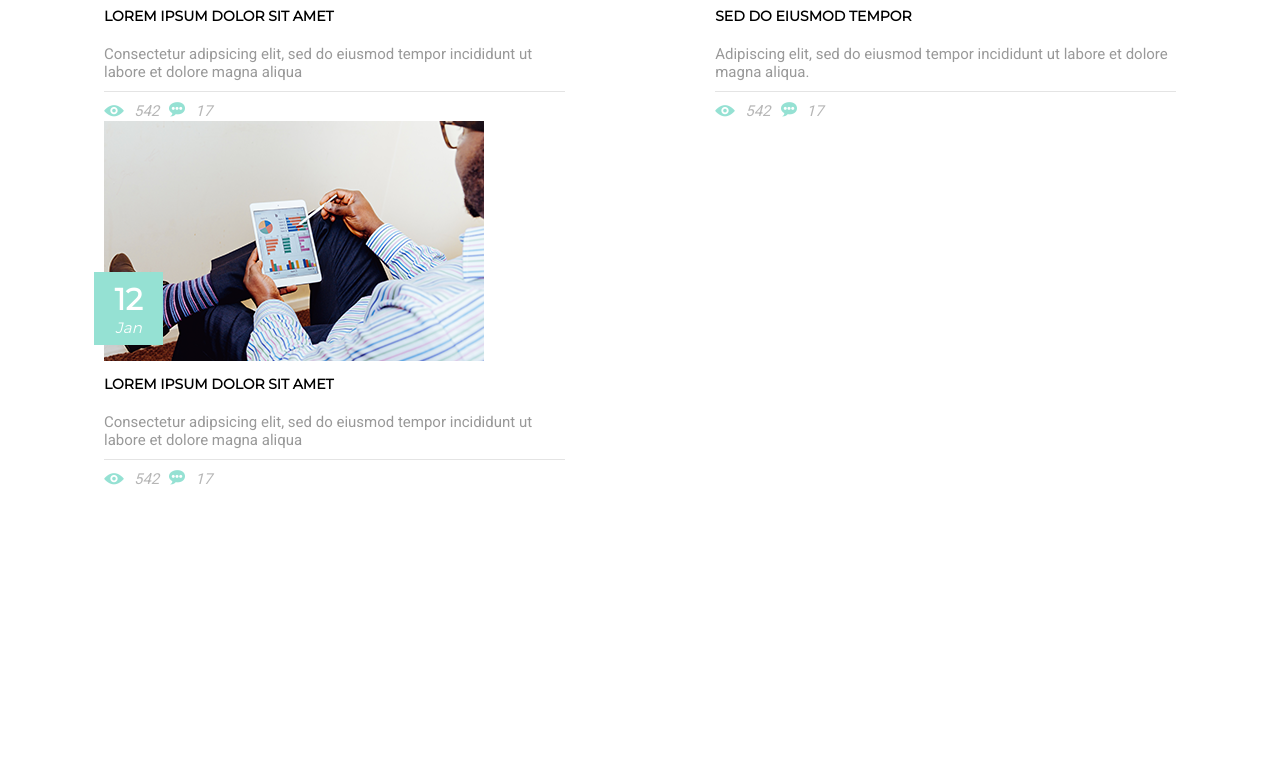
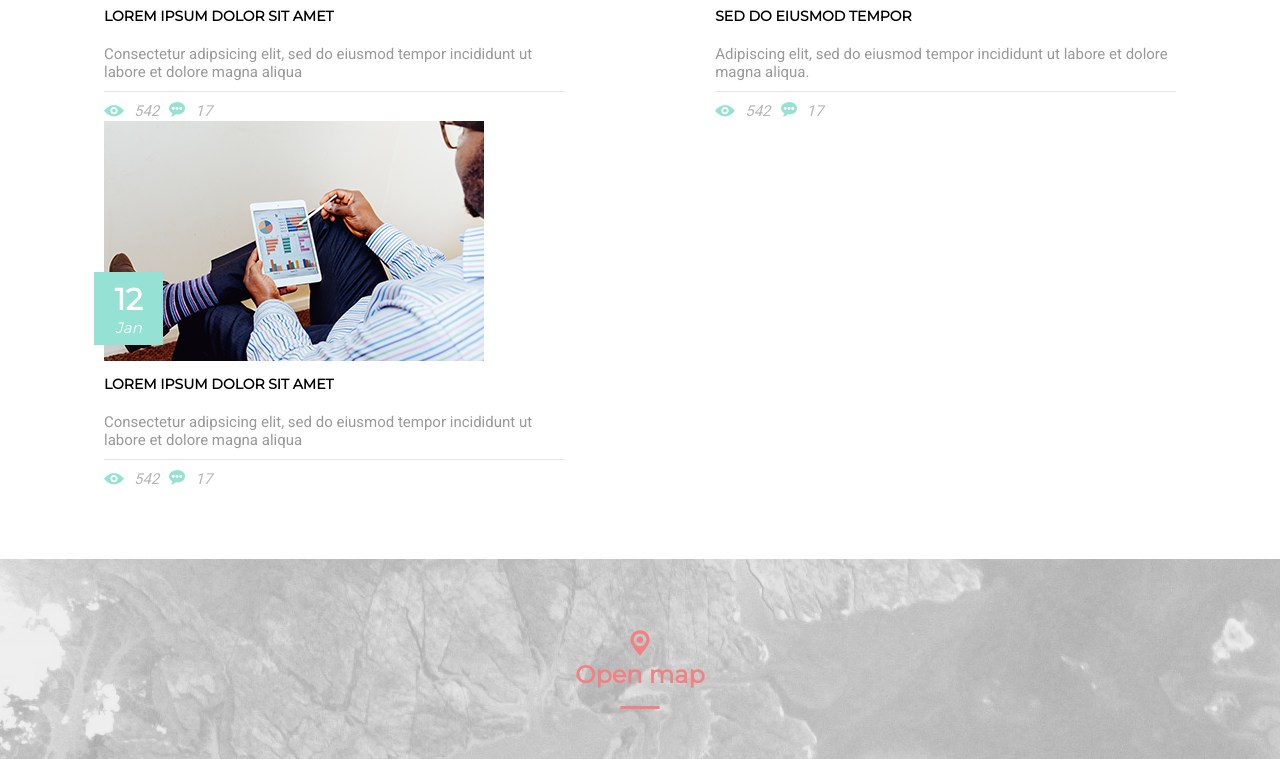
Before and after one commit to danh9299/MOGO_DESIGN, a plain HTML site: page htdocs/index.html in a window 1280 px wide. Shown: the part 7931-8690 px from the top of the page. Before the commit the page ends 8490 px from the top, so only its background shows below. Drawn offline with nearby package versions, Linux system fonts and the light colour scheme.

Commit message:
Map 100%

```diff
--- a/htdocs/index.html
+++ b/htdocs/index.html
@@ -1,25 +1,25 @@
 <!DOCTYPE html>
 <html lang="en">
   <head>
-    <meta charset="UTF-8" >
-    <meta name="viewport" content="width=device-width, initial-scale=1" >
+    <meta charset="UTF-8" />
+    <meta name="viewport" content="width=device-width, initial-scale=1" />
     <title>Mogo Layout</title>
     <!--Montserrat-->
     <link
       href="https://fonts.googleapis.com/css?family=Montserrat"
       rel="stylesheet"
-    >
+    />
     <!--Kaushan-->
     <link
       href="https://fonts.googleapis.com/css?family=Kaushan Script"
       rel="stylesheet"
-    >
+    />
 
     <!--Roboto-->
     <link
       href="https://fonts.googleapis.com/css?family=Roboto"
       rel="stylesheet"
-    >
+    />
 
     <!-- Slick CSS -->
     <link
@@ -28,17 +28,17 @@
       integrity="sha512-wR4oNhLBHf7smjy0K4oqzdWumd+r5/+6QO/vDda76MW5iug4PT7v86FoEkySIJft3XA0Ae6axhIvHrqwm793Nw=="
       crossorigin="anonymous"
       referrerpolicy="no-referrer"
-    >
+    />
     <link
       rel="stylesheet"
       href="https://cdnjs.cloudflare.com/ajax/libs/slick-carousel/1.9.0/slick-theme.css"
       integrity="sha512-6lLUdeQ5uheMFbWm3CP271l14RsX1xtx+J5x2yeIDkkiBpeVTNhTqijME7GgRKKi6hCqovwCoBTlRBEC20M8Mg=="
       crossorigin="anonymous"
       referrerpolicy="no-referrer"
-    >
+    />
 
     <!--Link Style CSS Common-->
-    <link rel="stylesheet" href="shared/css/style.css" >
+    <link rel="stylesheet" href="shared/css/style.css" />
   </head>
   <body>
     <header class="Header">
@@ -65,12 +65,12 @@
                   class="Header-container-top-nav-img__ico"
                   src="shared/img/header_ico_cart_pc_on.png"
                   alt="header_ico_cart01_pc_on"
-                >
+                />
                 <img
                   class="Header-container-top-nav-img__ico"
                   src="shared/img/header_ico_search_pc_on.png"
                   alt="header_ico_search01_pc_on"
-                >
+                />
               </div>
             </div>
           </div>
@@ -168,13 +168,13 @@
               <img
                 src="shared/img/about_img_layer01_pc_on.png"
                 alt="about_img_layer01_pc_on.png"
-              >
+              />
               <div class="About-container-showcase-img-overlay">
                 <img
                   class="About-container-showcase-img-overlay__ico"
                   src="shared/img/about_ico_user01_pc_on.png"
                   alt="about_ico_user01_pc_on.png"
-                >
+                />
                 <p class="About-container-showcase-img-overlay__txt">
                   Super Team
                 </p>
@@ -184,13 +184,13 @@
               <img
                 src="shared/img/about_img_layer02_pc_on.png"
                 alt="about_img_layer02_pc_on.png"
-              >
+              />
               <div class="About-container-showcase-img-overlay">
                 <img
                   class="About-container-showcase-img-overlay__ico"
                   src="shared/img/about_ico_user01_pc_on.png"
                   alt="about_ico_user01_pc_on.png"
-                >
+                />
                 <p class="About-container-showcase-img-overlay__txt">
                   Super Team
                 </p>
@@ -200,13 +200,13 @@
               <img
                 src="shared/img/about_img_layer03_pc_on.png"
                 alt="about_img_layer03_pc_on.png"
-              >
+              />
               <div class="About-container-showcase-img-overlay">
                 <img
                   class="About-container-showcase-img-overlay__ico"
                   src="shared/img/about_ico_user01_pc_on.png"
                   alt="about_ico_user01_pc_on.png"
-                >
+                />
                 <p class="About-container-showcase-img-overlay__txt">
                   Super Team
                 </p>
@@ -257,7 +257,7 @@
                 <img
                   src="shared/img/service_ico_clock01_pc_on.png"
                   alt="service_ico_clock01_pc_on.png"
-                >
+                />
               </div>
               <div class="Service-container-work-info-content">
                 <h3 class="Service-container-work-info-content__ttl">
@@ -274,7 +274,7 @@
                 <img
                   src="shared/img/service_ico_webdesign01_pc_on.png"
                   alt="service_ico_webdesign01_pc_on.png"
-                >
+                />
               </div>
               <div class="Service-container-work-info-content">
                 <h3 class="Service-container-work-info-content__ttl">
@@ -291,7 +291,7 @@
                 <img
                   src="shared/img/service_ico_creativity01_pc_on.png"
                   alt="service_ico_creativity01_pc_on.png"
-                >
+                />
               </div>
               <div class="Service-container-work-info-content">
                 <h3 class="Service-container-work-info-content__ttl">
@@ -308,7 +308,7 @@
                 <img
                   src="shared/img/service_ico_book01_pc_on.png"
                   alt="service_ico_book01_pc_on.png"
-                >
+                />
               </div>
               <div class="Service-container-work-info-content">
                 <h3 class="Service-container-work-info-content__ttl">seo</h3>
@@ -323,7 +323,7 @@
                 <img
                   src="shared/img/service_ico_house01_pc_on.png"
                   alt="service_ico_house01_pc_on.png"
-                >
+                />
               </div>
               <div class="Service-container-work-info-content">
                 <h3 class="Service-container-work-info-content__ttl">
@@ -340,7 +340,7 @@
                 <img
                   src="shared/img/service_ico_digital01_pc_on.png"
                   alt="service_ico_digital01_pc_on.png"
-                >
+                />
               </div>
               <div class="Service-container-work-info-content">
                 <h3 class="Service-container-work-info-content__ttl">
@@ -368,8 +368,7 @@
               class="Feature-container-img__tablet"
               src="shared/img/feature_img_device01_pc_on.png"
               alt="feature_img_tablet01_pc_on.png"
-            >
-
+            />
           </div>
         </div>
       </div>
@@ -393,7 +392,7 @@
               <img
                 src="shared/img/support_img_service01_pc_on.png"
                 alt="support_img_service01_pc_on.png"
-              >
+              />
             </div>
             <div class="Support-container-task-list">
               <div class="Support-container-task-list-item">
@@ -402,7 +401,7 @@
                     <img
                       src="shared/img/support_ico_photography01_pc_on.png"
                       alt="support_ico_photography01_pc_on.png"
-                    >
+                    />
                   </div>
                   <h2 class="Support-container-task-list-item-content__ttl">
                     Photography
@@ -411,7 +410,7 @@
                     class="Support-container-task-list-item-content__switch"
                     src="shared/img/support_ico_arrowdown01_pc_on.png"
                     alt="support_ico_arrowdown01_pc_on.png"
-                  >
+                  />
                 </div>
                 <p class="Support-container-task-list-item__txt">
                   Lorem ipsum dolor sit amet, consectetur adipiscing elit, sed
@@ -431,7 +430,7 @@
                     <img
                       src="shared/img/support_ico_creativity01_pc_on.png"
                       alt="support_ico_creativity01_pc_on.png"
-                    >
+                    />
                   </div>
                   <h2 class="Support-container-task-list-item-content__ttl">
                     creativity
@@ -440,7 +439,7 @@
                     class="Support-container-task-list-item-content__switch"
                     src="shared/img/support_ico_arrowdown01_pc_on.png"
                     alt="support_ico_arrowdown01_pc_on.png"
-                  >
+                  />
                 </div>
                 <p class="Support-container-task-list-item__txt">
                   Lorem ipsum dolor sit amet, consectetur adipiscing elit, sed
@@ -460,7 +459,7 @@
                     <img
                       src="shared/img/support_ico_webdesign01_pc_on.png"
                       alt="support_ico_webdesign01_pc_on.png"
-                    >
+                    />
                   </div>
                   <h2 class="Support-container-task-list-item-content__ttl">
                     web design
@@ -469,7 +468,7 @@
                     class="Support-container-task-list-item-content__switch"
                     src="shared/img/support_ico_arrowdown01_pc_on.png"
                     alt="support_ico_arrowdown01_pc_on.png"
-                  >
+                  />
                 </div>
                 <p class="Support-container-task-list-item__txt">
                   Lorem ipsum dolor sit amet, consectetur adipiscing elit, sed
@@ -499,7 +498,7 @@
                   <img
                     src="shared/img/quote_ico__chat01_pc_on.png"
                     alt="quote_ico__chat01_pc_on.png"
-                  >
+                  />
                 </div>
                 <div class="Quote-container-slider-item-msg">
                   <p class="Quote-container-slider-item-msg__txt">
@@ -517,7 +516,7 @@
                   <img
                     src="shared/img/quote_ico__chat01_pc_on.png"
                     alt="quote_ico__chat01_pc_on.png"
-                  >
+                  />
                 </div>
                 <div class="Quote-container-slider-item-msg">
                   <p class="Quote-container-slider-item-msg__txt">
@@ -553,7 +552,7 @@
               <img
                 src="shared/img/team_img_layer01_pc_on.png"
                 alt="team_img_layer01_pc_on.png"
-              >
+              />
               <p class="Team-container-showcase-img__txt">Mathew Dex</p>
               <p class="Team-container-showcase-img__role">Graphic Design</p>
               <div class="Team-container-showcase-img-overlay">
@@ -621,7 +620,7 @@
               <img
                 src="shared/img/team_img_layer02_pc_on.png"
                 alt="team_img_layer02_pc_on.png"
-              >
+              />
               <p class="Team-container-showcase-img__txt">
                 Christopher campell
               </p>
@@ -694,7 +693,7 @@
               <img
                 src="shared/img/team_img_layer03_pc_on.png"
                 alt="team_img_layer03_pc_on.png"
-              >
+              />
               <p class="Team-container-showcase-img__txt">michael fertig</p>
               <p class="Team-container-showcase-img__role">Developer</p>
 
@@ -768,7 +767,7 @@
     <section class="Brand">
       <div class="Responsive">
         <div class="Brand-container">
-          <img src="shared/img/brand_img_logo01_pc_on.png" alt="" >
+          <img src="shared/img/brand_img_logo01_pc_on.png" alt="" />
         </div>
       </div>
     </section>
@@ -793,12 +792,12 @@
                 <img
                   src="shared/img/work_img_grid01_pc_on.png"
                   alt="work_img_grid01_pc_on.png"
-                >
+                />
                 <div class="Work-container-showcase-col-img-hover">
                   <img
                     src="shared/img/work_ico_picture01_pc_on.png"
                     alt="work_ico_picture01_pc_on.png"
-                  >
+                  />
                   <span>Creatively Designed</span>
                   <p>Lorem ipsum dolor sit</p>
                 </div>
@@ -807,12 +806,12 @@
                 <img
                   src="shared/img/work_img_grid02_pc_on.png"
                   alt="work_img_grid02_pc_on.png"
-                >
+                />
                 <div class="Work-container-showcase-col-img-hover">
                   <img
                     src="shared/img/work_ico_picture01_pc_on.png"
                     alt="work_ico_picture01_pc_on.png"
-                  >
+                  />
                   <span>Creative Designed</span>
                   <p>Lorem ipsum dolor sit</p>
                 </div>
@@ -823,12 +822,12 @@
                 <img
                   src="shared/img/work_img_grid03_pc_on.png"
                   alt="work_img_grid03_pc_on.png"
-                >
+                />
                 <div class="Work-container-showcase-col-img-hover">
                   <img
                     src="shared/img/work_ico_picture01_pc_on.png"
                     alt="work_ico_picture01_pc_on.png"
-                  >
+                  />
                   <span>Creative Designed</span>
                   <p>Lorem ipsum dolor sit</p>
                 </div>
@@ -837,12 +836,12 @@
                 <img
                   src="shared/img/work_img_grid04_pc_on.png"
                   alt="work_img_grid04_pc_on.png"
-                >
+                />
                 <div class="Work-container-showcase-col-img-hover">
                   <img
                     src="shared/img/work_ico_picture01_pc_on.png"
                     alt="work_ico_picture01_pc_on.png"
-                  >
+                  />
                   <span>Creative Designed</span>
                   <p>Lorem ipsum dolor sit</p>
                 </div>
@@ -855,12 +854,12 @@
                 <img
                   src="shared/img/work_img_grid05_pc_on.png"
                   alt="work_img_grid05_pc_on.png"
-                >
+                />
                 <div class="Work-container-showcase-col-img-hover">
                   <img
                     src="shared/img/work_ico_picture01_pc_on.png"
                     alt="work_ico_picture01_pc_on.png"
-                  >
+                  />
                   <span>Creative Designed</span>
                   <p>Lorem ipsum dolor sit</p>
                 </div>
@@ -871,12 +870,12 @@
                 <img
                   src="shared/img/work_img_grid06_pc_on.png"
                   alt="work_img_grid06_pc_on.png"
-                >
+                />
                 <div class="Work-container-showcase-col-img-hover">
                   <img
                     src="shared/img/work_ico_picture01_pc_on.png"
                     alt="work_ico_picture01_pc_on.png"
-                  >
+                  />
                   <span>Creative Designed</span>
                   <p>Lorem ipsum dolor sit</p>
                 </div>
@@ -885,12 +884,12 @@
                 <img
                   src="shared/img/work_img_grid07_pc_on.png"
                   alt="work_img_grid07_pc_on.png"
-                >
+                />
                 <div class="Work-container-showcase-col-img-hover">
                   <img
                     src="shared/img/work_ico_picture01_pc_on.png"
                     alt="work_ico_picture01_pc_on.png"
-                  >
+                  />
                   <span>Creative Designed</span>
                   <p>Lorem ipsum dolor sit</p>
                 </div>
@@ -912,7 +911,7 @@
                   <img
                     src="shared/img/quote_img_avatar01_pc_on.png"
                     alt="quote_img_avatar01_pc_on.png"
-                  >
+                  />
                 </div>
                 <div class="Quote-container-slider-item-msg">
                   <p
@@ -934,7 +933,7 @@
                   <img
                     src="shared/img/quote_img_avatar01_pc_on.png"
                     alt="quote_img_avatar01_pc_on.png"
-                  >
+                  />
                 </div>
                 <div class="Quote-container-slider-item-msg">
                   <p
@@ -969,7 +968,7 @@
                 <img
                   src="shared/img/feedback_img_avatar01_pc_on.png"
                   alt="feedback_img_avatar01_pc_on.png"
-                >
+                />
               </div>
               <div class="Feedback-container-list-item-comment">
                 <h2 class="Feedback-container-list-item-comment__name">
@@ -990,7 +989,7 @@
                 <img
                   src="shared/img/feedback_img_avatar02_pc_on.png"
                   alt="feedback_img_avatar02_pc_on.png"
-                >
+                />
               </div>
               <div class="Feedback-container-list-item-comment">
                 <h2 class="Feedback-container-list-item-comment__name">
@@ -1011,7 +1010,7 @@
                 <img
                   src="shared/img/feedback_img_avatar03_pc_on.png"
                   alt="feedback_img_avatar03_pc_on.png"
-                >
+                />
               </div>
               <div class="Feedback-container-list-item-comment">
                 <h2 class="Feedback-container-list-item-comment__name">
@@ -1032,7 +1031,7 @@
                 <img
                   src="shared/img/feedback_img_avatar04_pc_on.png"
                   alt="feedback_img_avatar04_pc_on.png"
-                >
+                />
               </div>
               <div class="Feedback-container-list-item-comment">
                 <h2 class="Feedback-container-list-item-comment__name">
@@ -1067,10 +1066,14 @@
                 <img
                   src="shared/img/blog_img_thumbnail01_pc_on.png"
                   alt="blog_img_thumbnail01_pc_on.png"
-                >
+                />
                 <div class="Blog-container-list-article-thumbnail-date">
-                  <p class="Blog-container-list-article-thumbnail-date__day">15</p>
-                  <p class="Blog-container-list-article-thumbnail-date__month">Jun</p>
+                  <p class="Blog-container-list-article-thumbnail-date__day">
+                    15
+                  </p>
+                  <p class="Blog-container-list-article-thumbnail-date__month">
+                    Jun
+                  </p>
                 </div>
               </div>
 
@@ -1087,7 +1090,7 @@
                     <img
                       src="shared/img/blog_ico_view01_pc_on.png"
                       alt="blog_ico_view01_pc_on.png"
-                    >
+                    />
                   </div>
                   <p class="Blog-container-list-article-stat-view__num">542</p>
                 </div>
@@ -1096,7 +1099,7 @@
                     <img
                       src="shared/img/blog_ico_comment01_pc_on.png"
                       alt="blog_ico_comment01_pc_on.png"
-                    >
+                    />
                   </div>
                   <p class="Blog-container-list-article-stat-comment__num">
                     17
@@ -1110,17 +1113,22 @@
                 <img
                   src="shared/img/blog_img_thumbnail02_pc_on.png"
                   alt="blog_img_thumbnail02_pc_on.png"
-                >
+                />
                 <div class="Blog-container-list-article-thumbnail-date">
-                  <p class="Blog-container-list-article-thumbnail-date__day">14</p>
-                  <p class="Blog-container-list-article-thumbnail-date__month">Jan</p>
+                  <p class="Blog-container-list-article-thumbnail-date__day">
+                    14
+                  </p>
+                  <p class="Blog-container-list-article-thumbnail-date__month">
+                    Jan
+                  </p>
                 </div>
               </div>
               <h2 class="Blog-container-list-article__ttl">
                 sed do eiusmod tempor
               </h2>
               <p class="Blog-container-list-article__txt">
-                Adipiscing elit, sed do eiusmod tempor incididunt ut labore et dolore magna aliqua.
+                Adipiscing elit, sed do eiusmod tempor incididunt ut labore et
+                dolore magna aliqua.
               </p>
               <div class="Blog-container-list-article-stat">
                 <div class="Blog-container-list-article-stat-view">
@@ -1128,7 +1136,7 @@
                     <img
                       src="shared/img/blog_ico_view01_pc_on.png"
                       alt="blog_ico_view01_pc_on.png"
-                    >
+                    />
                   </div>
                   <p class="Blog-container-list-article-stat-view__num">542</p>
                 </div>
@@ -1137,7 +1145,7 @@
                     <img
                       src="shared/img/blog_ico_comment01_pc_on.png"
                       alt="blog_ico_comment01_pc_on.png"
-                    >
+                    />
                   </div>
                   <p class="Blog-container-list-article-stat-comment__num">
                     17
@@ -1151,10 +1159,14 @@
                 <img
                   src="shared/img/blog_img_thumbnail03_pc_on.png"
                   alt="blog_img_thumbnail03_pc_on.png"
-                >
+                />
                 <div class="Blog-container-list-article-thumbnail-date">
-                  <p class="Blog-container-list-article-thumbnail-date__day">12</p>
-                  <p class="Blog-container-list-article-thumbnail-date__month">Jan</p>
+                  <p class="Blog-container-list-article-thumbnail-date__day">
+                    12
+                  </p>
+                  <p class="Blog-container-list-article-thumbnail-date__month">
+                    Jan
+                  </p>
                 </div>
               </div>
               <h2 class="Blog-container-list-article__ttl">
@@ -1170,7 +1182,7 @@
                     <img
                       src="shared/img/blog_ico_view01_pc_on.png"
                       alt="blog_ico_view01_pc_on.png"
-                    >
+                    />
                   </div>
                   <p class="Blog-container-list-article-stat-view__num">542</p>
                 </div>
@@ -1179,7 +1191,7 @@
                     <img
                       src="shared/img/blog_ico_comment01_pc_on.png"
                       alt="blog_ico_comment01_pc_on.png"
-                    >
+                    />
                   </div>
                   <p class="Blog-container-list-article-stat-comment__num">
                     17
@@ -1192,6 +1204,29 @@
       </div>
     </section>
 
+    <!--Map-->
+    <section class="Map">
+      <div class="Responsive">
+        <div class="Map-container">
+          <div class="Map-container-btn">
+          <div class="Map-container-btn-ico">
+            <svg
+              xmlns="http://www.w3.org/2000/svg"
+              xmlns:xlink="http://www.w3.org/1999/xlink"
+              width="20px"
+              height="26px"
+            >
+              <path
+                fill-rule="evenodd"
+                fill="rgb(243, 129, 129)"
+                d="M10.000,25.800 C10.000,25.800 0.400,15.101 0.400,9.800 C0.400,4.499 4.698,0.200 10.000,0.200 C15.302,0.200 19.600,4.499 19.600,9.800 C19.600,15.101 10.000,25.800 10.000,25.800 ZM10.000,3.400 C6.466,3.400 3.600,6.265 3.600,9.800 C3.600,13.334 6.466,16.200 10.000,16.200 C13.534,16.200 16.400,13.334 16.400,9.800 C16.400,6.265 13.534,3.400 10.000,3.400 ZM10.000,13.000 C8.233,13.000 6.800,11.567 6.800,9.800 C6.800,8.032 8.233,6.600 10.000,6.600 C11.767,6.600 13.200,8.032 13.200,9.800 C13.200,11.567 11.767,13.000 10.000,13.000 Z"
+              />
+            </svg>
+          </div>
+          <h2 class="Map-container-btn__ttl">Open map</h2>
+        </div></div>
+      </div>
+    </section>
     <!-- jQuery -->
     <script src="https://ajax.googleapis.com/ajax/libs/jquery/3.6.4/jquery.min.js"></script>
 
--- a/htdocs/shared/css/style.css
+++ b/htdocs/shared/css/style.css
@@ -1847,3 +1847,70 @@ ul {
     font-size: 12px;
   }
 }
+
+/*Map*/
+
+.Map {
+  width: 100%;
+  background-image: url("../img/map_img_background01_pc_on.png");
+  position: relative;
+  z-index: 1;
+}
+
+.Map-container {
+  height: 200px;
+  display: flex;
+  justify-content: center;
+  align-items: center;
+
+}
+
+.Map-container-btn{
+  display: flex;
+  flex-direction: column;
+  align-items: center;
+  z-index: 2;
+  position: absolute;
+  cursor: pointer;
+
+}
+
+.Map::before {
+  content: "";
+  position: absolute;
+  top: 0;
+  width: 100%;
+  height: 100%;
+  background-color: #e9e9e9;
+  z-index: 2;
+  opacity: 0.7;
+}
+
+.Map-container-btn__ttl {
+  color: #f38181;
+  position: relative;
+  font-size: 24px;
+}
+
+.Map-container-btn__ttl::after {
+  position: absolute;
+  background-color: #f38181;
+  content:'';
+  height: 3px;
+  width: 30%;
+  bottom:-20px;
+  left:50%;
+  transform: translateX(-50%);
+}
+
+.Map-container-btn:hover {
+  .Map-container-btn__ttl{
+    color: #000;
+  }
+  .Map-container-btn__ttl::after {
+    background-color: #000;
+  }
+  .Map-container-btn-ico > svg > path{
+    fill: #000;
+  }
+}
```
Also changed, not shown: htdocs/shared/img/map_img_background01_pc_on.png (added).
